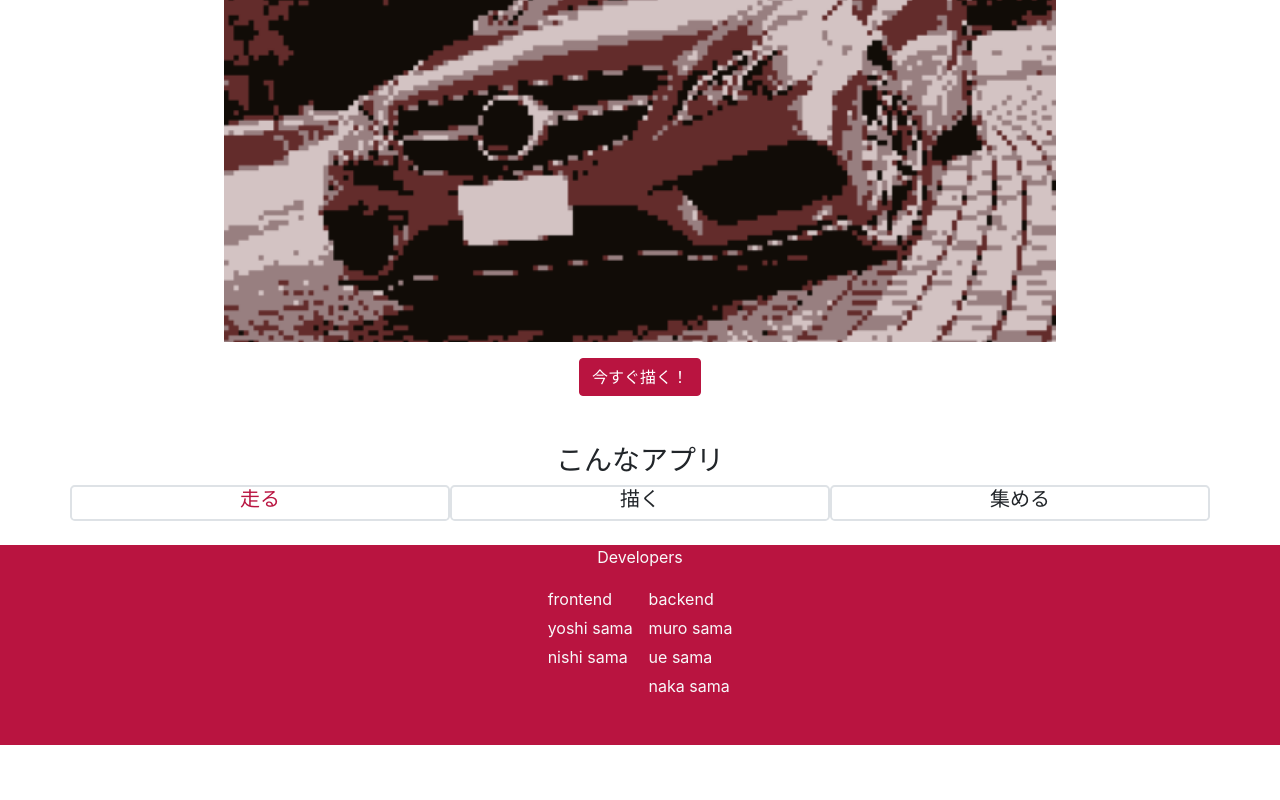
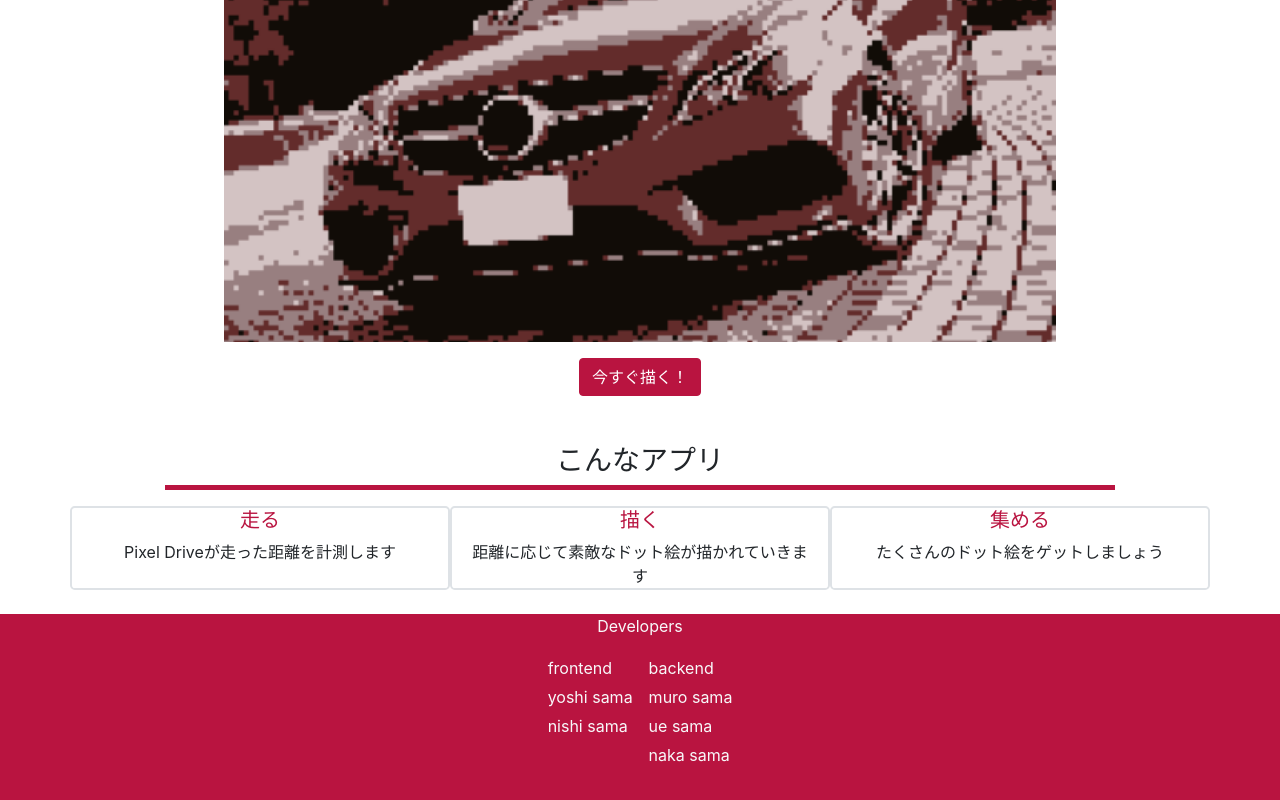
Before and after one commit to Yu-Muro/pioneer_hackathon, a React (Create React App) app in the folder app/: page / in a window 1280 px wide. Shown: the part 451-1251 px from the top of the page. Before the commit the page ends 1196 px from the top, so only its background shows below. Built offline with nearby package versions, Linux system fonts and the light colour scheme.

Commit message:
topを変更

```diff
--- a/app/src/page/Top/Top.js
+++ b/app/src/page/Top/Top.js
@@ -27,15 +27,22 @@ const Top = () => {
       </div>
 
       <h3 className="text-center">こんなアプリ</h3>
+      <div class="row justify-content-center">
+        <div class="col-10 border-top border-primary border-5"></div>
+      </div>
+      <p></p>
       <div className="row">
         <div className="col-4 text-center border border-2 rounded-lg">
           <h5 className="text-primary">走る</h5>
+          Pixel Driveが走った距離を計測します
         </div>
         <div className="col-4 text-center border border-2 rounded-lg">
-          <h5>描く</h5>
+          <h5 className="text-primary">描く</h5>
+          距離に応じて素敵なドット絵が描かれていきます
         </div>
         <div className="col-4 text-center border border-2 rounded-lg">
-          <h5>集める</h5>
+          <h5 className="text-primary">集める</h5>
+          たくさんのドット絵をゲットしましょう
         </div>
       </div>
     </div>
```
